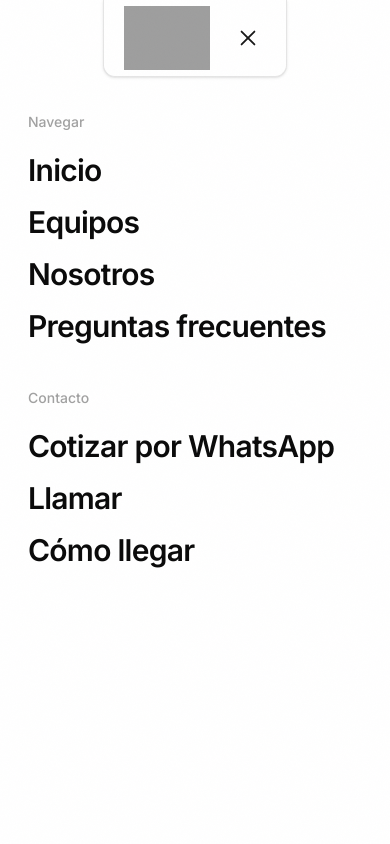
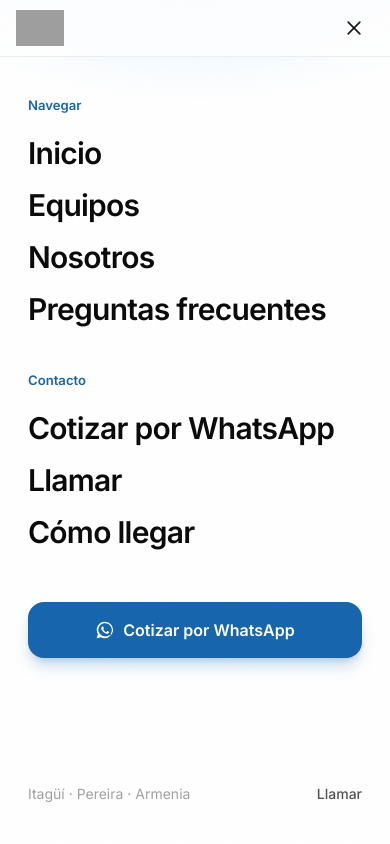
Before and after one commit to csanchezs9/equipos-y-equipos, a Next.js app: page /equipos in a window 390 px wide. Both pictures are taken after a click on the button "Abrir menú". Shown: the top 844 px of the page. Built offline with nearby package versions, Linux system fonts and the light colour scheme; grey boxes are pictures that could not be loaded.

Commit message:
feat: navbar barra full-width (logo izq/menu der) con safe-area iPhone + menu movil estilo Linear

```diff
--- a/src/app/layout.tsx
+++ b/src/app/layout.tsx
@@ -1,4 +1,4 @@
-import type { Metadata } from "next";
+import type { Metadata, Viewport } from "next";
 import { Inter, Geist_Mono, Space_Grotesk } from "next/font/google";
 import "./globals.css";
 import SmoothScroll from "@/components/smooth-scroll";
@@ -90,6 +90,14 @@
   formatDetection: { telephone: true, email: true, address: true },
 };
 
+// viewport-fit=cover expone env(safe-area-inset-*) para respetar la
+// Dynamic Island / notch del iPhone en el navbar fijo.
+export const viewport: Viewport = {
+  width: "device-width",
+  initialScale: 1,
+  viewportFit: "cover",
+};
+
 export default function RootLayout({
   children,
 }: Readonly<{ children: React.ReactNode }>) {
--- a/src/components/floating-nav.tsx
+++ b/src/components/floating-nav.tsx
@@ -15,11 +15,12 @@
 ];
 
 const COTIZAR = waLink("Hola Equipos y Equipos, quiero cotizar un equipo.");
+const TEL = "tel:+573113095760";
 
 /* ----- Toggle hamburguesa -> X ----- */
 function MenuToggle({ open }: { open: boolean }) {
   return (
-    <svg width="22" height="22" viewBox="0 0 24 24" aria-hidden>
+    <svg width="20" height="20" viewBox="0 0 24 24" aria-hidden>
       <motion.path
         fill="none"
         stroke="currentColor"
@@ -52,6 +53,7 @@
   );
 }
 
+// Menú móvil agrupado (patrón Linear: label gris + links grandes).
 const GROUPS: {
   label: string;
   links: { label: string; href: string; external?: boolean }[];
@@ -69,7 +71,7 @@
     label: "Contacto",
     links: [
       { label: "Cotizar por WhatsApp", href: COTIZAR, external: true },
-      { label: "Llamar", href: "tel:+573113095760" },
+      { label: "Llamar", href: TEL },
       { label: "Cómo llegar", href: "/#sedes" },
     ],
   },
@@ -82,13 +84,13 @@
   },
   open: {
     opacity: 1,
-    transition: { duration: 0.3, ease: [0.16, 1, 0.3, 1], staggerChildren: 0.04, delayChildren: 0.1 },
+    transition: { duration: 0.3, ease: [0.16, 1, 0.3, 1], staggerChildren: 0.045, delayChildren: 0.08 },
   },
 };
 
 const itemVariants: Variants = {
   closed: { y: 18, opacity: 0, transition: { duration: 0.2 } },
-  open: { y: 0, opacity: 1, transition: { duration: 0.4, ease: [0.16, 1, 0.3, 1] } },
+  open: { y: 0, opacity: 1, transition: { duration: 0.45, ease: [0.16, 1, 0.3, 1] } },
 };
 
 export function FloatingNav() {
@@ -145,14 +147,16 @@
 
   return (
     <>
-      <div
-        className={`fixed inset-x-0 top-0 z-[70] flex justify-center px-4 transition-all duration-500 [transition-timing-function:var(--ease-out-expo)] ${
-          show
-            ? "translate-y-0 opacity-100"
-            : "pointer-events-none -translate-y-full opacity-0"
+      {/* Barra fija de ancho completo. Respeta la safe-area del iPhone
+          (Dynamic Island / notch) con el padding-top env(). */}
+      <header
+        className={`fixed inset-x-0 top-0 z-[70] transition-all duration-500 [transition-timing-function:var(--ease-out-expo)] ${
+          show ? "translate-y-0 opacity-100" : "pointer-events-none -translate-y-full opacity-0"
         }`}
       >
-        <nav className="flex items-center gap-5 rounded-b-xl border border-t-0 border-neutral-200 bg-white px-5 py-1.5 shadow-sm">
+        <div className="border-b border-neutral-200/70 bg-white/80 pt-[env(safe-area-inset-top)] backdrop-blur-xl">
+          <nav className="mx-auto flex h-14 max-w-6xl items-center justify-between px-4 sm:h-16 sm:px-6">
+            {/* Logo fijo a la izquierda */}
             <Link
               href="/"
               aria-label="Equipos y Equipos — inicio"
@@ -164,47 +168,51 @@
                 alt="Equipos y Equipos"
                 width={1536}
                 height={1024}
-              className="h-16 w-auto"
+                className="h-9 w-auto sm:h-10"
+                priority
               />
             </Link>
 
+            {/* Acciones a la derecha */}
+            <div className="flex items-center gap-6">
               <div className="hidden items-center gap-6 sm:flex">
                 {LINKS.map((l) => (
                   <Link
                     key={l.label}
                     href={l.href}
                     onClick={(e) => onNav(e, l.href)}
-                className="text-xs font-medium text-neutral-900 transition-colors hover:text-brand"
+                    className="text-sm font-medium text-neutral-800 transition-colors hover:text-brand"
                   >
                     {l.label}
                   </Link>
                 ))}
               </div>
 
-          {/* Desktop: Cotizar */}
               <a
                 href={COTIZAR}
                 target="_blank"
                 rel="noopener noreferrer"
-            className="hidden h-8 items-center justify-center rounded-md border border-neutral-200 bg-white px-3.5 text-xs font-medium text-neutral-900 shadow-sm transition-colors hover:bg-neutral-50 sm:inline-flex"
+                className="hidden h-9 items-center justify-center rounded-full bg-brand px-4 text-sm font-semibold text-white shadow-sm transition-colors hover:bg-brand-deep sm:inline-flex"
               >
                 Cotizar
               </a>
 
-          {/* Mobile: toggle */}
+              {/* Mobile: toggle hamburguesa, fijo a la derecha */}
               <button
                 type="button"
                 onClick={() => setOpen((v) => !v)}
                 aria-label={open ? "Cerrar menú" : "Abrir menú"}
                 aria-expanded={open}
-            className="flex h-9 w-9 items-center justify-center rounded-md text-neutral-900 transition-colors hover:bg-neutral-100 sm:hidden"
+                className="relative z-[80] flex h-10 w-10 items-center justify-center rounded-full text-neutral-900 transition-colors hover:bg-neutral-100 sm:hidden"
               >
                 <MenuToggle open={open} />
               </button>
+            </div>
           </nav>
         </div>
+      </header>
 
-      {/* Menú fullscreen (estilo Linear) */}
+      {/* Menú móvil fullscreen (patrón Linear, fondo claro de marca) */}
       <AnimatePresence>
         {open ? (
           <motion.div
@@ -213,14 +221,20 @@
             initial="closed"
             animate="open"
             exit="closed"
-            className="fixed inset-0 z-[60] overflow-y-auto bg-white sm:hidden"
+            className="fixed inset-0 z-[60] flex flex-col overflow-y-auto bg-white sm:hidden"
           >
-            <div className="flex min-h-full flex-col px-7 pb-12 pt-28">
+            {/* halo de marca arriba */}
+            <div
+              aria-hidden
+              className="pointer-events-none absolute inset-x-0 top-0 h-72 bg-[radial-gradient(120%_80%_at_50%_-20%,rgba(43,143,217,0.14),transparent_70%)]"
+            />
+
+            <div className="relative flex min-h-full flex-col px-7 pb-10 pt-[calc(env(safe-area-inset-top)+6rem)]">
               {GROUPS.map((g) => (
                 <div key={g.label} className="mb-9">
                   <motion.p
                     variants={itemVariants}
-                    className="mb-3 text-sm font-medium text-neutral-400"
+                    className="kicker mb-3 text-sm text-neutral-400"
                   >
                     {g.label}
                   </motion.p>
@@ -251,6 +265,32 @@
                   </div>
                 </div>
               ))}
+
+              {/* CTA WhatsApp */}
+              <motion.a
+                variants={itemVariants}
+                href={COTIZAR}
+                target="_blank"
+                rel="noopener noreferrer"
+                onClick={() => setOpen(false)}
+                className="mt-2 flex items-center justify-center gap-2 rounded-2xl bg-brand px-5 py-4 text-base font-semibold text-white shadow-lg shadow-brand/25 transition-colors hover:bg-brand-deep"
+              >
+                <svg width="20" height="20" viewBox="0 0 24 24" fill="currentColor" aria-hidden>
+                  <path d="M12.04 2a9.9 9.9 0 0 0-8.46 15.01L2 22l5.13-1.34A9.9 9.9 0 1 0 12.04 2Zm0 1.8a8.1 8.1 0 0 1 6.88 12.36l-.2.32.7 2.56-2.63-.69-.31.18a8.1 8.1 0 1 1-4.44-14.93Zm-3.1 4.07c-.15 0-.4.06-.6.29-.21.23-.8.78-.8 1.9 0 1.12.82 2.2.93 2.36.11.15 1.6 2.56 3.96 3.5 1.96.77 2.36.62 2.79.58.43-.04 1.38-.56 1.58-1.11.2-.55.2-1.02.14-1.12-.06-.1-.21-.16-.45-.28-.24-.12-1.38-.68-1.6-.76-.21-.08-.37-.12-.52.12-.15.23-.6.76-.73.91-.13.16-.27.18-.5.06-.24-.12-1-.37-1.9-1.18-.7-.62-1.18-1.4-1.32-1.63-.13-.24-.01-.37.1-.49.11-.11.24-.27.36-.41.12-.15.16-.25.24-.41.08-.16.04-.3-.02-.42-.06-.12-.52-1.28-.72-1.75-.19-.46-.38-.4-.52-.4l-.45-.01Z" />
+                </svg>
+                Cotizar por WhatsApp
+              </motion.a>
+
+              {/* Pie: sedes + llamar */}
+              <motion.div
+                variants={itemVariants}
+                className="mt-auto flex items-center justify-between pt-8 text-sm text-neutral-400"
+              >
+                <span>Itagüí · Pereira · Armenia</span>
+                <a href={TEL} className="font-medium text-neutral-600 transition-colors hover:text-brand">
+                  Llamar
+                </a>
+              </motion.div>
             </div>
           </motion.div>
         ) : null}
```
Lines whose indentation alone changed are shown as unchanged.
